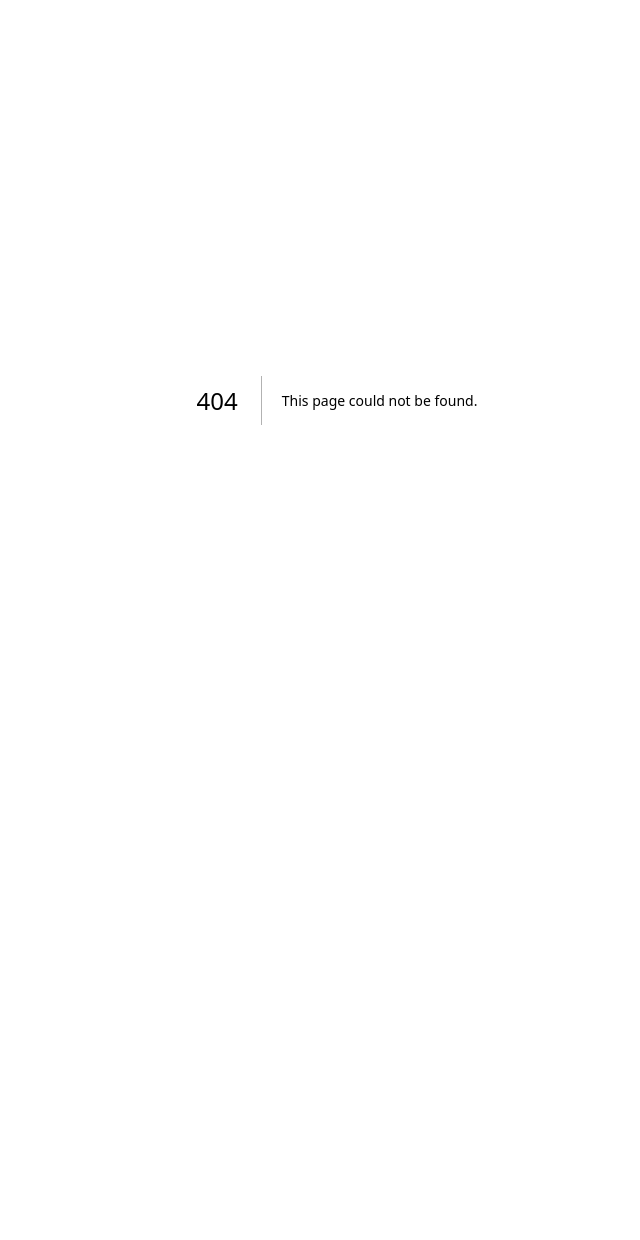
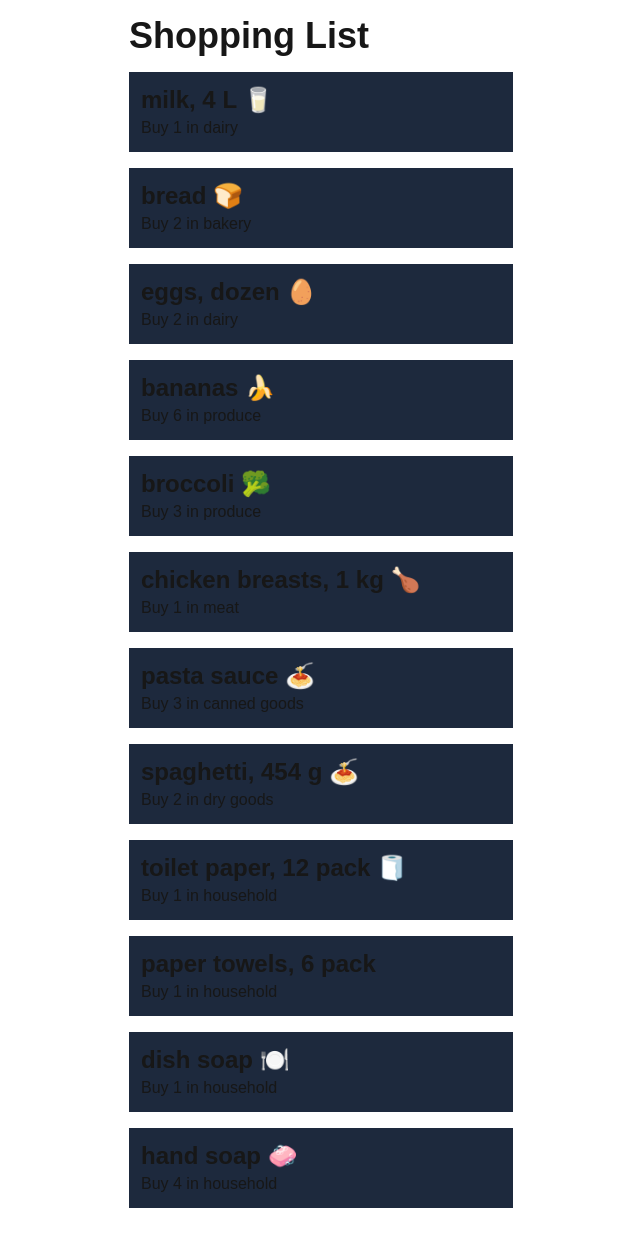
Before and after one commit to PrathamPatel0422/cprg306-assignments, a Next.js app: page /week-6 in a window 1280 px wide. Before the commit this address had no page. Shown: the whole page, without its empty margins (303-943 px from the left). Before the commit the page ends 800 px from the top, so only its background shows below. Built offline with nearby package versions, Linux system fonts and the light colour scheme.

Commit message:
add week 6 folder and files

```diff
--- a/app/page.js
+++ b/app/page.js
@@ -16,6 +16,9 @@ export default function Page() {
       <div>
         <Link href="/week-5">Week 5 Assignment</Link>
       </div>
+      <div>
+        <Link href="/week-6">Week 6 Assignment</Link>
+      </div>
     </main>
   );
 }
--- /dev/null
+++ b/app/week-6/item-list.js
@@ -0,0 +1,129 @@
+import Item from "./item";
+
+export default function ItemList() {
+  const item1 = {
+  name: "milk, 4 L 🥛",
+  quantity: 1,
+  category: "dairy",
+};
+
+const item2 = {
+  name: "bread 🍞",
+  quantity: 2,
+  category: "bakery",
+};
+
+const item3 = {
+  name: "eggs, dozen 🥚",
+  quantity: 2,
+  category: "dairy",
+};
+
+const item4 = {
+  name: "bananas 🍌",
+  quantity: 6,
+  category: "produce",
+};
+
+const item5 = {
+  name: "broccoli 🥦",
+  quantity: 3,
+  category: "produce",
+};
+
+const item6 = {
+  name: "chicken breasts, 1 kg 🍗",
+  quantity: 1,
+  category: "meat",
+};
+
+const item7 = {
+  name: "pasta sauce 🍝",
+  quantity: 3,
+  category: "canned goods",
+};
+
+const item8 = {
+  name: "spaghetti, 454 g 🍝",
+  quantity: 2,
+  category: "dry goods",
+};
+
+const item9 = {
+  name: "toilet paper, 12 pack 🧻",
+  quantity: 1,
+  category: "household",
+};
+
+const item10 = {
+  name: "paper towels, 6 pack",
+  quantity: 1,
+  category: "household",
+};
+
+const item11 = {
+  name: "dish soap 🍽️",
+  quantity: 1,
+  category: "household",
+};
+
+const item12 = {
+  name: "hand soap 🧼",
+  quantity: 4,
+  category: "household",
+};
+
+return (
+  <main>
+    <div>
+      <ul className="bg-slate-800 my-4 p-2 w-96">
+        <Item item={item1} />
+      </ul>
+
+      <ul className="bg-slate-800 my-4 p-2 w-96">
+        <Item item={item2} />
+      </ul>
+
+      <ul className="bg-slate-800 my-4 p-2 w-96">
+        <Item item={item3} />
+      </ul>
+
+      <ul className="bg-slate-800 my-4 p-2 w-96">
+        <Item item={item4} />
+      </ul>
+
+      <ul className="bg-slate-800 my-4 p-2 w-96">
+        <Item item={item5} />
+      </ul>
+
+      <ul className="bg-slate-800 my-4 p-2 w-96">
+        <Item item={item6} />
+      </ul>
+
+      <ul className="bg-slate-800 my-4 p-2 w-96">
+        <Item item={item7} />
+      </ul>
+
+      <ul className="bg-slate-800 my-4 p-2 w-96">
+        <Item item={item8} />
+      </ul>
+
+      <ul className="bg-slate-800 my-4 p-2 w-96">
+        <Item item={item9} />
+      </ul>
+
+      <ul className="bg-slate-800 my-4 p-2 w-96">
+        <Item item={item10} />
+      </ul>
+
+      <ul className="bg-slate-800 my-4 p-2 w-96">
+        <Item item={item11} />
+      </ul>
+
+      <ul className="bg-slate-800 my-4 p-2 w-96">
+        <Item item={item12} />
+      </ul>
+    </div>
+  </main>
+);
+}
--- /dev/null
+++ b/app/week-6/item.js
@@ -0,0 +1,10 @@
+export default function Item({item}) {
+    return (
+        <main>
+            <div className="bg-lightblue border-round m-1">
+                <h1 className="text-2xl font-bold">{item.name}</h1>
+                <p>Buy {item.quantity} in {item.category}</p>
+            </div>
+        </main>
+    );
+}
--- /dev/null
+++ b/app/week-6/items.json
@@ -0,0 +1,74 @@
+[
+  {
+    "id": "1h2GJKH12gkHG31h1H",
+    "name": "milk, 4 L",
+    "quantity": 1,
+    "category": "dairy"
+  },
+  {
+    "id": "2KJH3k2j3H1k2J3K1H",
+    "name": "bread",
+    "quantity": 2,
+    "category": "bakery"
+  },
+  {
+    "id": "3h2KJH3k2j3H1k2J3",
+    "name": "eggs, dozen",
+    "quantity": 2,
+    "category": "dairy"
+  },
+  {
+    "id": "4k2J3K1H2GJKH12gk",
+    "name": "bananas",
+    "quantity": 6,
+    "category": "produce"
+  },
+  {
+    "id": "5H1h1H2KJH3k2j3H",
+    "name": "broccoli",
+    "quantity": 3,
+    "category": "produce"
+  },
+  {
+    "id": "6H1k2J3K1H2GJKH1",
+    "name": "chicken breasts, 1 kg",
+    "quantity": 1,
+    "category": "meat"
+  },
+  {
+    "id": "7gkHG31h1H2KJH3k",
+    "name": "pasta sauce",
+    "quantity": 3,
+    "category": "canned goods"
+  },
+  {
+    "id": "8j3H1k2J3K1H2GJK",
+    "name": "spaghetti, 454 g",
+    "quantity": 2,
+    "category": "dry goods"
+  },
+  {
+    "id": "9H12gkHG31h1H2KJ",
+    "name": "toilet paper, 12 pack",
+    "quantity": 1,
+    "category": "household"
+  },
+  {
+    "id": "10H3k2j3H1k2J3K1",
+    "name": "paper towels, 6 pack",
+    "quantity": 1,
+    "category": "household"
+  },
+  {
+    "id": "11k2J3K1H2GJKH12",
+    "name": "dish soap",
+    "quantity": 1,
+    "category": "household"
+  },
+  {
+    "id": "12GJKH12gkHG31h1",
+    "name": "hand soap",
+    "quantity": 4,
+    "category": "household"
+  }
+]
--- /dev/null
+++ b/app/week-6/page.js
@@ -0,0 +1,13 @@
+import ItemList from "./item-list.js";
+
+export default function Page() {
+    return (
+        <main>
+            <div className="mx-auto max-w-md p-4">
+                <h1 className="text-4xl font-bold">Shopping List</h1>
+                <ItemList />
+            </div>
+
+        </main>
+    );
+}
```
